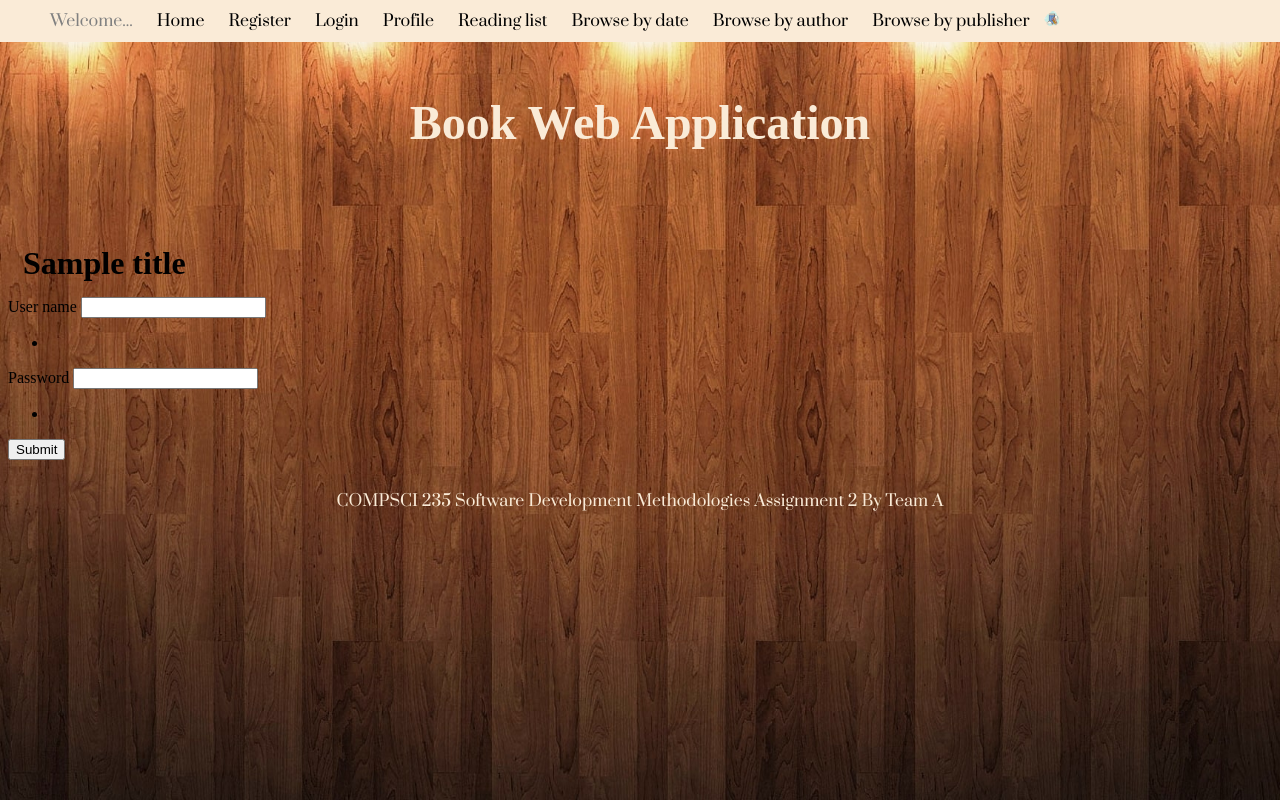
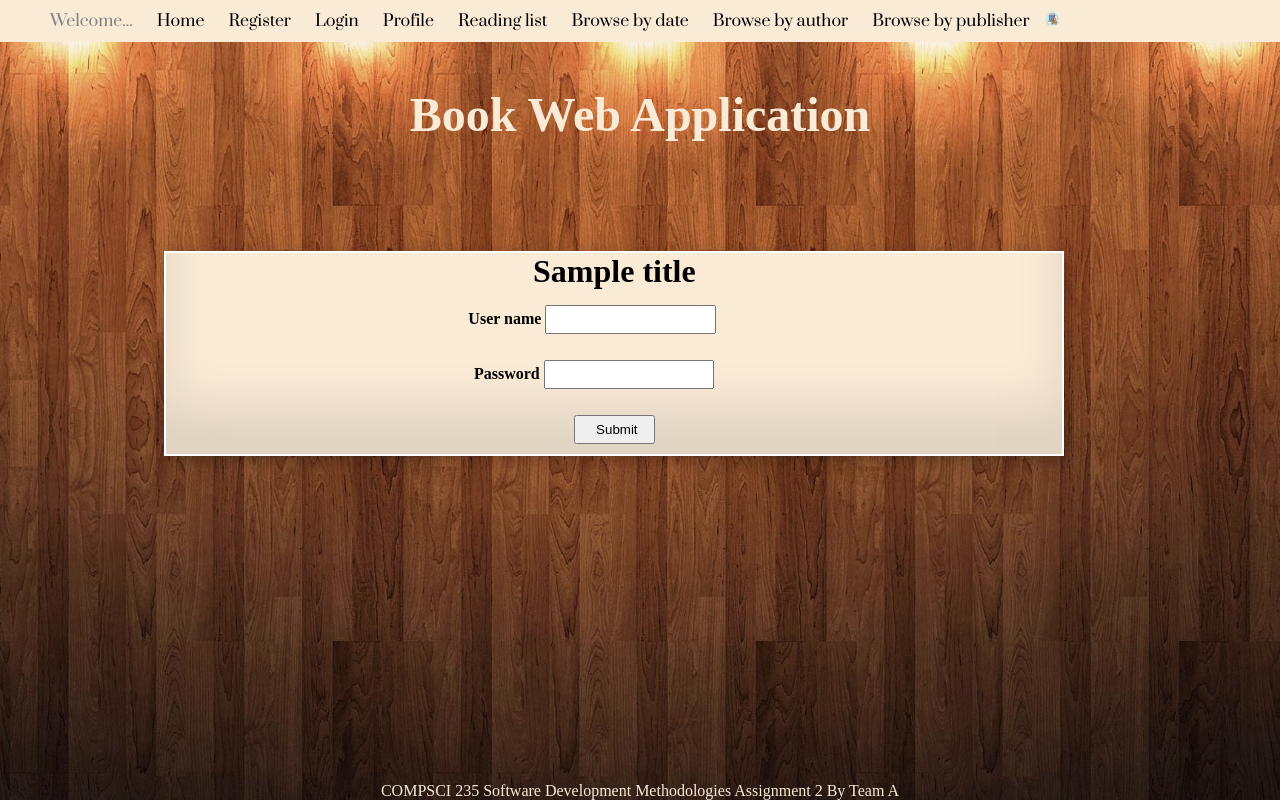
Before and after one commit to KimberleyEvans-Parker/BookBrowser, a Flask app: template library/templates/authentication/credentials.html in a window 1280 px wide. Run offline with Flask 2, Linux system fonts and the light colour scheme; the template is opened without the code that fills it: most values are stand-ins (such as "Sample title", 1, 10 or a date in 2020); form fields are guessed from the names that the template uses; parts of the project's set-up code (start-up, migrations or seed data) failed here and were passed over.

Commit message:
fixed merge conflict

```diff
--- a/library/adapters/jsondatareader.py
+++ b/library/adapters/jsondatareader.py
@@ -11,7 +11,7 @@ BOOKS_PER_PAGE = 12
 
 class BooksJSONReader:
 
-    def __init__(self, books_file_name: str, authors_file_name: str, inventory_file_name: str, reviews_file_name: str):
+    def __init__(self, books_file_name: str, authors_file_name: str, inventory_file_name: str):
         self.__books_file_name = books_file_name
         self.__authors_file_name = authors_file_name
         self.__inventory_file_name = inventory_file_name
--- a/library/domain/model.py
+++ b/library/domain/model.py
@@ -1,9 +1,7 @@
 from datetime import datetime, time
 from typing import List
 
-
 class Publisher:
-
     def __init__(self, publisher_name: str):
         # This makes sure the setter is called here in the initializer/constructor as well.
         self.name = publisher_name
--- a/library/static/css/main.css
+++ b/library/static/css/main.css
@@ -1,4 +1,11 @@
 @import url('https://fonts.googleapis.com/css2?family=Prata&display=swap');
+
+html,body{
+  width:100%;
+  height:100%;
+  margin:0;
+  padding:0;
+}
 
 body {
     background-color: rgb(141, 77, 34);
@@ -8,7 +15,10 @@ body {
     background-size: cover; /* Resize the background image to cover the entire container */
     background-attachment: fixed;
     font-family: 'Times New Roman', Times, serif;
+    min-height: 100vh;
+    position:relative;
 }
+
 
 a {
     color: inherit;
@@ -379,18 +389,13 @@ button:hover {
 
 /* ------------------------- footer --------------------------- */
 .footer {
+    position: fixed;
+    bottom: 0px;
+    width: 100%;
     text-align: center;
-    padding: 30px;
-    clear: both;
-    position: relative;
-    justify-content: space-between;
-    align-items: center;
-    font-family: "Prata", sans-serif;
-    font-weight: 500;
-    font-size: 16px;
     color: antiquewhite;
-    text-decoration: none;
 }
+
 /* ------------------------- single book item ------------------------------- */
 
 .social-media {
@@ -458,3 +463,72 @@ button:hover {
     padding: 10px;
     padding-top: 20px;
 }
+
+/* ------------------------- authentication ------------------------------- */
+.formwrapper {
+    width: 70%;
+    position: relative;
+    left: 13%;
+    background: antiquewhite;
+      box-shadow:
+       inset 0 -3em 3em rgba(0,0,0,0.1),
+             0 0  0 2px rgb(255,255,255),
+             0.3em 0.3em 1em rgba(0,0,0,0.3);
+    top: 1em;
+    padding-bottom: 10px;
+}
+
+.title {
+    text-align: center;
+}
+
+.form-field {
+    text-align: center;
+    width: 95%;
+}
+
+input[type=text] {
+    width: 20%;
+    padding: 5px 20px;
+    margin: 0px 0;
+    box-sizing: border-box;
+}
+
+input[type=password] {
+    width: 20%;
+    padding: 5px 20px;
+    margin: 0px 0;
+    box-sizing: border-box;
+    margin-top: 10px;
+}
+
+input[type=submit] {
+    width: 20%;
+    padding: 5px 20px;
+    margin: 0px 0;
+    box-sizing: border-box;
+    margin-top: 10px;
+}
+
+.password {
+    padding-left: 4px;
+}
+input[type=submit] {
+    text-align: center;
+    width: 9%;
+    padding: 5px 20px;
+    margin: 0px 0;
+    box-sizing: border-box;
+}
+
+.register-container {
+    text-align: center;
+    padding-bottom: 10px;
+    position: relative;
+    bottom: -10px;
+}
+
+.errors {
+    text-align: center;
+    list-style: none;
+}
--- a/library/templates/authentication/credentials.html
+++ b/library/templates/authentication/credentials.html
@@ -6,7 +6,7 @@
         <h1 class="title">{{ title }}</h1>
         <form method="POST" action="{{ handler_url }}">
              {{ form.csrf_token }} <!-- Need to include this token - Flask WTForms requires it. -->
-            <div class="form-field">{{ form.user_name.label }} {{ form.user_name }}
+            <div class="form-field"><strong>{{ form.user_name.label }}</strong> {{ form.user_name }}
                 {% if form.user_name.errors or user_name_error_message is not none %}
                     <ul class="errors">
                         {% if user_name_error_message is not none %}
@@ -20,7 +20,7 @@
                     </ul>
                 {% endif %}
             </div>
-            <div class="form-field">{{ form.password.label }} {{ form.password }}
+            <div class="form-field"><strong><label class="password">{{ form.password.label }}</label></strong> {{ form.password }}
                 {% if form.password.errors or password_error_message is not none %}
                     <ul class="errors">
                         {% if password_error_message is not none %}
@@ -34,7 +34,9 @@
                     </ul>
                 {% endif %}
             </div>
-            {{ form.submit }}
+            <div class="register-container">
+                <strong>{{ form.submit }}</strong>
+            </div>
         </form>
     </div>
 </main>
```
Also changed, not shown: library/authentication/authentication.py (added, +39 -0 lines), library/authentication/services.py (added, +53 -0 lines), library/books_blueprint/books.py (+64 -4 lines), library/authentication/__init__.py (added), library/static/book_icon_art.jpg (deleted).
